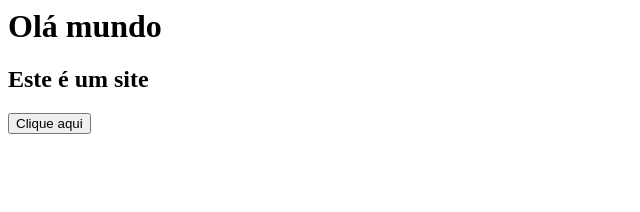
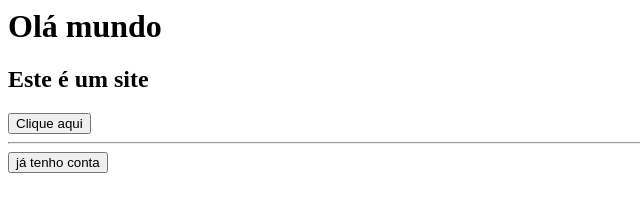
Before and after one commit to gui78899/gui78899.github.io, a plain HTML site: page index.html in a window 1280 px wide. Shown: the whole page, without its empty margins (0-640 px from the left). Drawn offline with Linux system fonts and the light colour scheme.

Commit message:
adicionei novo botao

```diff
--- a/index.html
+++ b/index.html
@@ -4,3 +4,8 @@
 <button>
   Clique aqui
 </button>
+
+
+<hr>
+
+<button>já tenho conta</button>
```
